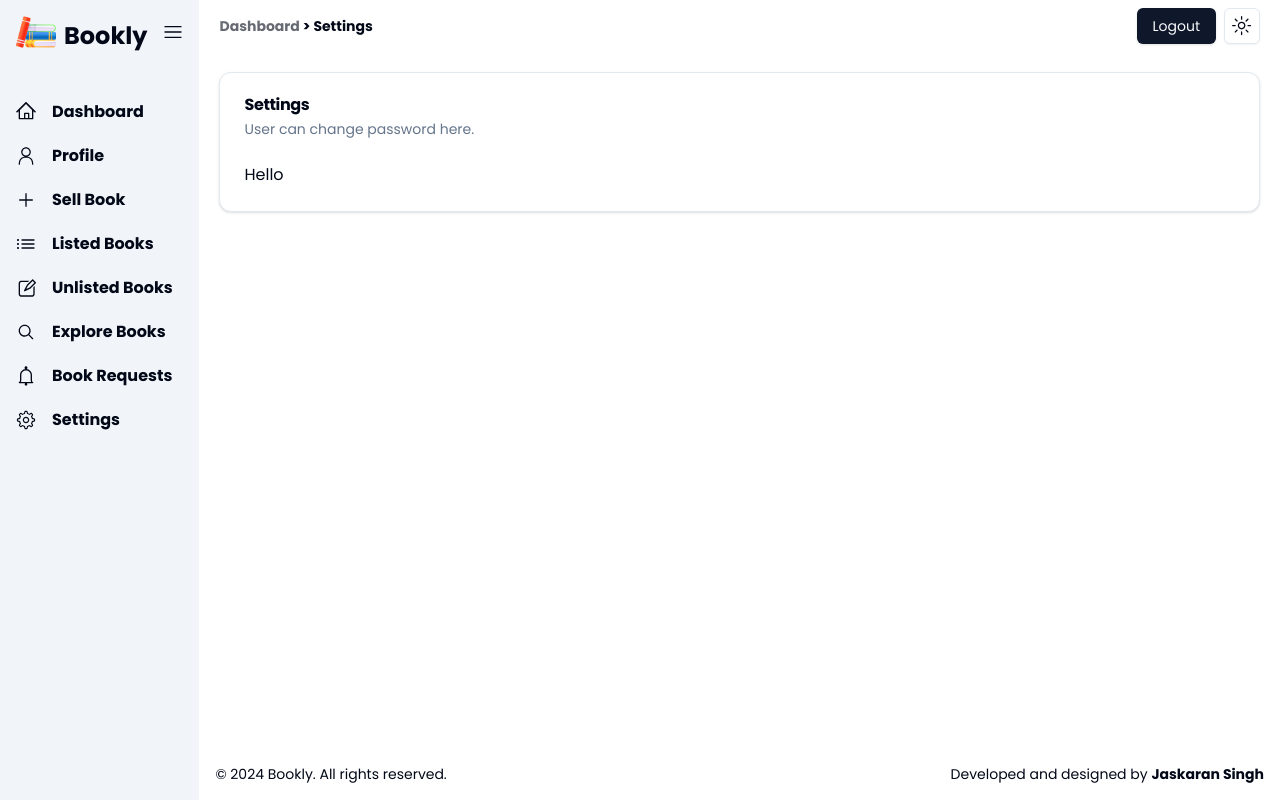
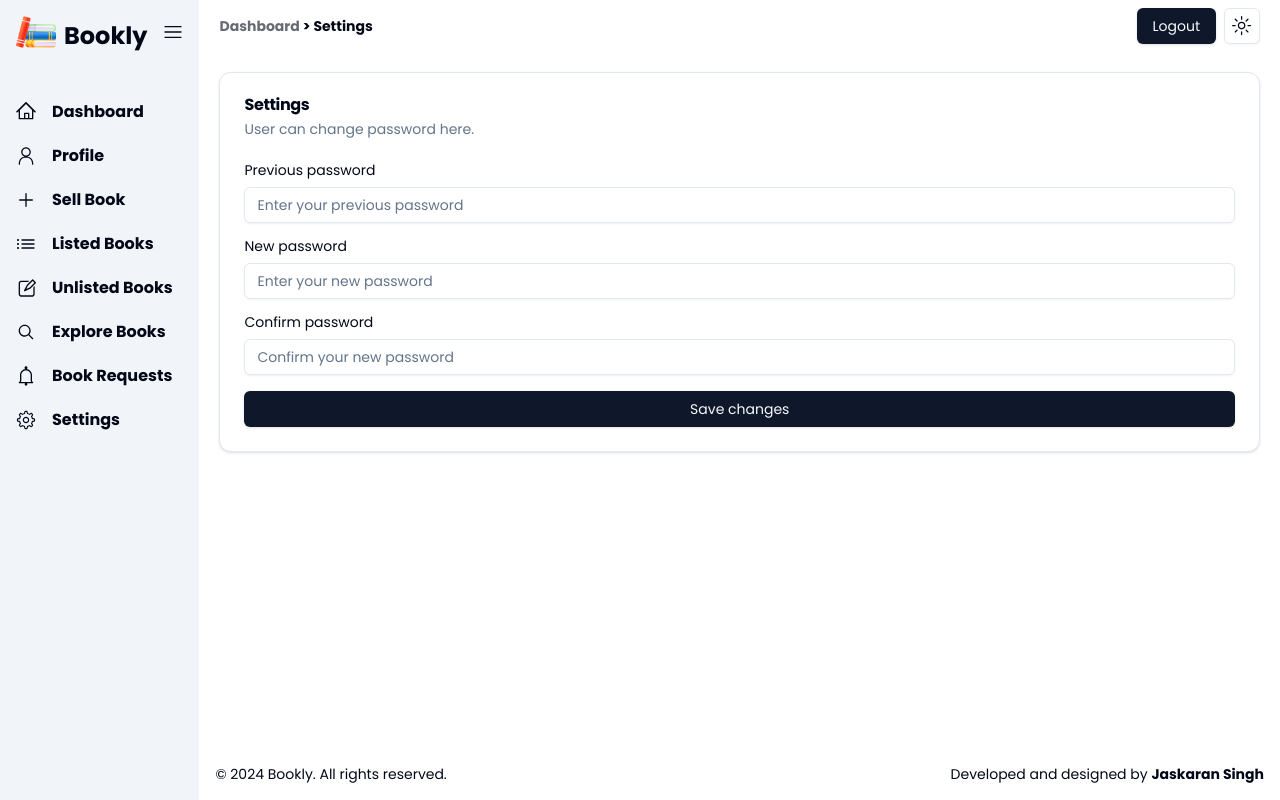
Before and after one commit to karanjas39/bookly, a Next.js app in the folder frontend/: page /dashboard/settings in a window 1280 px wide. Built offline with nearby package versions, Linux system fonts and the light colour scheme; sample sign-in values are in the browser's storage.

Commit message:
done with loading books + init book details

```diff
--- /dev/null
+++ b/frontend/src/app/books/[id]/page.tsx
@@ -0,0 +1,13 @@
+"use client";
+
+import { useParams } from "next/navigation";
+
+function BookDetails() {
+  const params = useParams<{ id: string }>();
+  const { id } = params;
+  console.log(id);
+
+  return <div>BookDetails</div>;
+}
+
+export default BookDetails;
--- /dev/null
+++ b/frontend/src/app/books/page.tsx
@@ -0,0 +1,41 @@
+"use client";
+
+import Footer from "@/components/footer";
+import NavBar from "@/components/navBar";
+import BookTemplate from "@/components/ui/Books/BookTemplate";
+import { Input } from "@/components/ui/input";
+import Loader from "@/components/ui/Loader";
+import { ScrollArea } from "@/components/ui/scroll-area";
+import { bookApi } from "@/store/api/bookApi";
+
+function Books() {
+  const { data, isLoading } = bookApi.useGetAllBooksQuery();
+
+  if (isLoading && !data) return <Loader />;
+
+  console.log(data);
+
+  return (
+    <div>
+      <NavBar />
+      <div className="w-[60%] mx-auto mt-3">
+        <div className="flex items-center justify-between">
+          <p className="text-3xl font-bold ">Books Catalog</p>
+          <Input placeholder="Search by title or author" />
+        </div>
+        <ScrollArea className="h-[550px] min-h-max p-4 mt-7 pt-0">
+          <div className="grid grid-cols-1 lg:grid-cols-2 gap-4">
+            {data &&
+              data.books &&
+              data.books.map((book) => (
+                <BookTemplate key={book.id} book={book} />
+              ))}
+          </div>
+        </ScrollArea>
+      </div>
+      <Footer />
+    </div>
+  );
+}
+
+export default Books;
--- a/frontend/src/app/dashboard/settings/page.tsx
+++ b/frontend/src/app/dashboard/settings/page.tsx
@@ -1,5 +1,6 @@
 "use client";
 
+import { Button } from "@/components/ui/button";
 import {
   Card,
   CardContent,
@@ -7,15 +8,108 @@ import {
   CardHeader,
   CardTitle,
 } from "@/components/ui/card";
+import { Input } from "@/components/ui/input";
+import { useToast } from "@/components/ui/use-toast";
+import { userApi } from "@/store/api/userApi";
+import { finalError } from "@/utils/constants";
+import {
+  z_updatePassword,
+  z_updatePassword_type,
+} from "@singhjaskaran/bookly-common";
+import { useState } from "react";
+
+interface userPassword extends z_updatePassword_type {
+  confirmCurrPassword: string;
+}
 
 export default function Settings() {
+  const [password, setPassword] = useState<userPassword>({
+    confirmCurrPassword: "",
+    currPassword: "",
+    prevPassword: "",
+  });
+  const { toast } = useToast();
+  const [updatePassword, { isLoading }] = userApi.useUpdatePasswordMutation();
+
+  async function handleSavePassword() {
+    const { confirmCurrPassword, currPassword, prevPassword } = password;
+    if (!confirmCurrPassword && !currPassword && !prevPassword) {
+      return toast({ description: "All fields are required." });
+    }
+
+    if (currPassword !== confirmCurrPassword) {
+      return toast({ description: "" });
+    }
+
+    const { success, data } = z_updatePassword
+      .strip()
+      .safeParse({ currPassword, prevPassword });
+
+    if (!success) {
+      return toast({ description: "Provide valid inputs to continue." });
+    }
+
+    try {
+      const response = await updatePassword(data).unwrap();
+      if (response && response.success) {
+        toast({ description: "Your password has been updated successfuly." });
+        setPassword({
+          prevPassword: "",
+          confirmCurrPassword: "",
+          currPassword: "",
+        });
+      } else throw new Error();
+    } catch (error) {
+      return toast({ description: finalError });
+    }
+  }
+
   return (
     <Card>
       <CardHeader>
         <CardTitle>Settings</CardTitle>
         <CardDescription>User can change password here.</CardDescription>
       </CardHeader>
-      <CardContent>Hello</CardContent>
+      <CardContent>
+        <div className="flex flex-col gap-4">
+          <Input
+            label="Previous password"
+            tag="prevPass"
+            placeholder="Enter your previous password"
+            type="password"
+            value={password.prevPassword}
+            onChange={(e) =>
+              setPassword((prev) => ({ ...prev, prevPassword: e.target.value }))
+            }
+          />
+          <Input
+            label="New password"
+            tag="newPass"
+            placeholder="Enter your new password"
+            type="password"
+            value={password.currPassword}
+            onChange={(e) =>
+              setPassword((prev) => ({ ...prev, currPassword: e.target.value }))
+            }
+          />
+          <Input
+            label="Confirm password"
+            tag="confirmPass"
+            placeholder="Confirm your new password"
+            type="password"
+            value={password.confirmCurrPassword}
+            onChange={(e) =>
+              setPassword((prev) => ({
+                ...prev,
+                confirmCurrPassword: e.target.value,
+              }))
+            }
+          />
+          <Button onClick={handleSavePassword}>
+            {isLoading ? "Updating..." : "Save changes"}
+          </Button>
+        </div>
+      </CardContent>
     </Card>
   );
 }
--- a/frontend/src/components/NavBar.tsx
+++ b/frontend/src/components/NavBar.tsx
@@ -5,18 +5,26 @@ import { ModeToggle } from "@/components/ui/themeToggle";
 import Link from "next/link";
 import { Button } from "@/components/ui/button";
 import { usePathname } from "next/navigation";
+import { useSelector } from "react-redux";
+import { RootState } from "@/store";
 
 export default function NavBar() {
+  const { token } = useSelector((s: RootState) => s.auth);
   const path = usePathname();
+
   return (
     <nav className="flex items-center px-4 py-2 justify-between relative top-0 left-0 right-0 z-50 w-full">
       <Logo />
       <div className="flex items-center gap-4">
-        <Link href={path === "/signup" ? "signin" : "signup"}>
-          <Button variant="default">
-            {path === "/signup" ? "Sign In" : "Sign Up"}
-          </Button>
-        </Link>
+        {token ? (
+          <Link href="/dashboard">
+            <Button>Dashboard</Button>
+          </Link>
+        ) : (
+          <Link href={path === "/signup" ? "signin" : "signup"}>
+            <Button>{path === "/signup" ? "Sign In" : "Sign Up"}</Button>
+          </Link>
+        )}
         <ModeToggle />
       </div>
     </nav>
--- /dev/null
+++ b/frontend/src/components/ui/Books/BookTemplate.tsx
@@ -0,0 +1,31 @@
+import {
+  Card,
+  CardContent,
+  CardDescription,
+  CardHeader,
+  CardTitle,
+} from "@/components/ui/card";
+import { Button } from "../button";
+import { BookType } from "@/utils/types/apiTypes";
+import Link from "next/link";
+
+function BookTemplate({ book }: { book: BookType }) {
+  return (
+    <Card>
+      <CardHeader>
+        <CardTitle className="text-2xl">{book.name}</CardTitle>
+        <CardDescription>{book.author}</CardDescription>
+      </CardHeader>
+      <CardContent>
+        <div className="flex justify-between items-end">
+          <p className="font-bold text-xl">&#8377;{book.price}</p>
+          <Link href={`/books/${book.id}`}>
+            <Button variant="outline">view details</Button>
+          </Link>
+        </div>
+      </CardContent>
+    </Card>
+  );
+}
+
+export default BookTemplate;
--- a/frontend/src/components/ui/Dashboard/dashboardNavBar.tsx
+++ b/frontend/src/components/ui/Dashboard/dashboardNavBar.tsx
@@ -80,7 +80,7 @@ export default function DashboardNavBar() {
           <Pencil2Icon className="icon-size" />
           <DashboardNavPara open={open}>Unlisted Books</DashboardNavPara>
         </DashboardNavItems>
-        <DashboardNavItems>
+        <DashboardNavItems handleOnClick={() => router.push("/books")}>
           <MagnifyingGlassIcon className="icon-size" />
 
           <DashboardNavPara open={open}>Explore Books</DashboardNavPara>
--- a/frontend/src/components/ui/input.tsx
+++ b/frontend/src/components/ui/input.tsx
@@ -5,8 +5,8 @@ import { Label } from "@/components/ui/label";
 
 export interface InputProps
   extends React.InputHTMLAttributes<HTMLInputElement> {
-  label: string;
-  tag: string;
+  label?: string;
+  tag?: string;
   comment?: string;
 }
 
--- a/frontend/src/store/api/bookApi.ts
+++ b/frontend/src/store/api/bookApi.ts
@@ -1,5 +1,6 @@
 import { BACKEND_URL } from "@/utils/constants";
 import {
+  AllBooksType,
   generalResponseType,
   getMyBooksType,
   getMyBookType,
@@ -10,7 +11,7 @@ import {
   z_updateSellBook_type,
 } from "@singhjaskaran/bookly-common";
 import { RootState } from "@/store/index";
-import { tagTypes, MY_BOOKS_TAG, BOOK_BY_ID } from "@/store/api/tags";
+import { tagTypes, MY_BOOKS_TAG, BOOK_BY_ID, ALL_BOOK } from "@/store/api/tags";
 
 export const bookApi = createApi({
   reducerPath: "bookApi",
@@ -49,6 +50,10 @@ export const bookApi = createApi({
       },
       providesTags: [BOOK_BY_ID],
     }),
+    getAllBooks: builder.query<AllBooksType, void>({
+      query: () => `book/bulk`,
+      providesTags: [ALL_BOOK],
+    }),
     deleteBook: builder.mutation<getMyBookType, { id: string }>({
       query: (query) => ({
         url: "book/delete",
--- a/frontend/src/store/api/tags.ts
+++ b/frontend/src/store/api/tags.ts
@@ -1,5 +1,6 @@
-export const tagTypes = ["user", "myBooks", "bookById"] as const;
+export const tagTypes = ["user", "myBooks", "bookById", "allBooks"] as const;
 
 export const USER_TAG = "user";
 export const MY_BOOKS_TAG = "myBooks";
 export const BOOK_BY_ID = "bookById";
+export const ALL_BOOK = "allBooks";
--- a/frontend/src/store/api/userApi.ts
+++ b/frontend/src/store/api/userApi.ts
@@ -1,8 +1,12 @@
 import { BACKEND_URL } from "@/utils/constants";
-import { getUserResponseType } from "@/utils/types/apiTypes";
+import {
+  generalResponseType,
+  getUserResponseType,
+} from "@/utils/types/apiTypes";
 import { createApi, fetchBaseQuery } from "@reduxjs/toolkit/query/react";
 import { RootState } from "@/store/index";
 import { tagTypes } from "@/store/api/tags";
+import { z_updatePassword_type } from "@singhjaskaran/bookly-common";
 
 export const userApi = createApi({
   reducerPath: "userApi",
@@ -21,5 +25,15 @@ export const userApi = createApi({
     fetchUser: builder.query<getUserResponseType, void>({
       query: () => "user/detail",
     }),
+    updatePassword: builder.mutation<
+      generalResponseType,
+      z_updatePassword_type
+    >({
+      query: (query) => ({
+        url: "user/password/update",
+        method: "PUT",
+        body: query,
+      }),
+    }),
   }),
 });
--- a/frontend/src/utils/types/apiTypes.ts
+++ b/frontend/src/utils/types/apiTypes.ts
@@ -27,6 +27,12 @@ export interface BookType {
   createdAt: string;
   listed: boolean;
   id: string;
+  author?: string;
+  price?: number;
+}
+
+export interface AllBooksType extends generalResponseType {
+  books: BookType[];
 }
 
 export interface getMyBookType extends generalResponseType {
```
Also changed, not shown: 1 other file (tests, documents, lock files or other folders).
